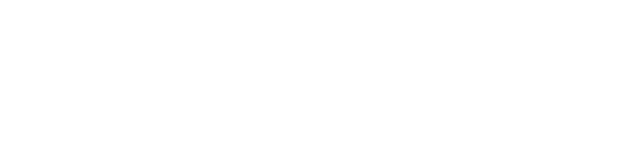
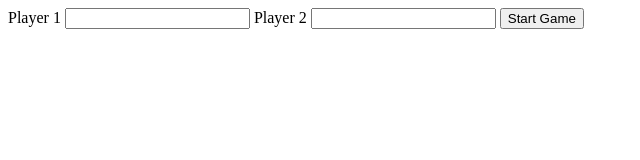
Before and after one commit to acciojob/tictactoe-ChelseaChanu, a website: page main.html in a window 1280 px wide. Shown: the whole page, without its empty margins (0-640 px from the left). Drawn offline with Linux system fonts and the light colour scheme.

Commit message:
created a submission

```diff
--- a/main.html
+++ b/main.html
@@ -8,6 +8,11 @@
 
 <body>
 	<!-- the entire body must be written by student -->
+	<div class="container">
+		Player 1 <input type="text" name="player1">
+		Player 2 <input type="text" name="player2">
+		<button id="submit" type="submit" class="btn">Start Game</button>
+	</div>
     <script type="text/javascript" src="./script.js">
 </script>
 
```
